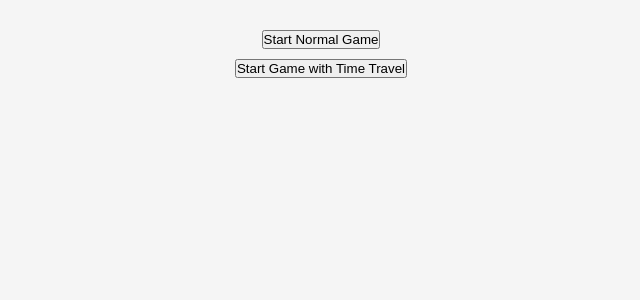
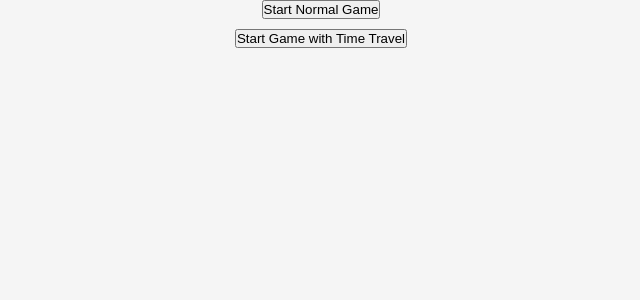
Before and after one commit to lucaswilliameufrasio/tic-tac-toe-react, a React (Create React App) app: page / in a window 1280 px wide. Shown: the top 300 px of the page, without its empty margins (319-959 px from the left). Built offline with nearby package versions, Linux system fonts and the light colour scheme.

Commit message:
chore: remove paddingTop from global style

```diff
--- a/src/App.css
+++ b/src/App.css
@@ -8,7 +8,6 @@
 html,
 body,
 #root {
-  padding-top: 10px;
   height: 100%;
 }
 
```
